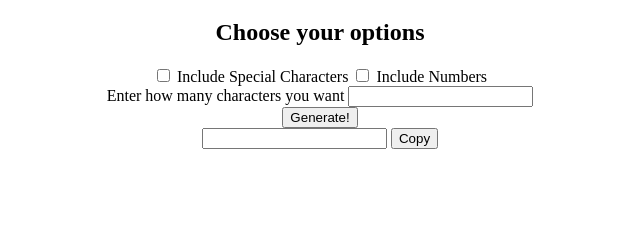
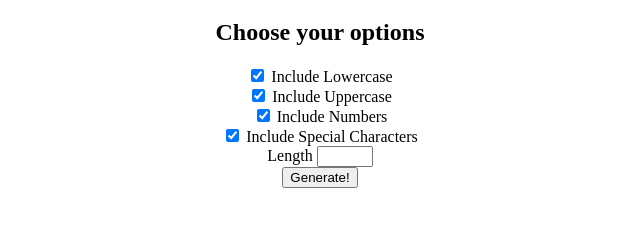
Before and after one commit to mitchlyon/password-generator, a plain HTML site: page index.html in a window 1280 px wide. Shown: the part 61-288 px from the top of the page, without its empty margins (320-960 px from the left). Drawn offline with Linux system fonts and the light colour scheme.

Commit message:
Update index.html

```diff
--- a/index.html
+++ b/index.html
@@ -12,31 +12,45 @@
 
 <body>
 
+    <h1>Password Generator</h1>
+    <h2>Choose your options</h2>
+    <!--password options-->
 
-    <h1>Password Generator</h1>
+    <div class="setting">
+        <div class=setting>
+            <input type="checkbox" id="lowercase" checked />
+            <label for="lowercase">Include Lowercase</label>
+        </div>
+        <div class="setting">
+            <input type="checkbox" id="uppercase" checked/>
+            <label for="uppercase">Include Uppercase</label>
+        </div>
+        <div class="setting">
+            <input type="checkbox" id="numbers" checked/>
+            <label for="numbers">Include Numbers</label>
+        </div>
+        <div class="setting">
+            <input type="checkbox" id="special" checked/>
+            <label for="special">Include Special Characters</label>
+        </div>
 
-    <h2>Choose your options</h2>
-    <div>
-        <span class="checkbox">
-            <input type="checkbox" id="special" />
-            <label for="chekcbox">Include Special Characters</label>
-        </span>
-        <span class="checkbox">
-            <input type="checkbox" id="numbers" />
-            <label for="chekcbox">Include Numbers</label>
-        </span>
-    </div>
-    <div>
-        <label for="number">Enter how many characters you want</label>
-        <input type="number" id="length" class="number-input" />
+        <div class="setting">
+            <label for="length">Length</label>
+            <input type="number" id="length" min="8" max="50"/>
+        </div>
     </div>
 
+
     <div>
-        <button class="btn" id="generate">Generate!</button>
+        <button class="btn" id="generate">
+            Generate!
+        </button>
     </div>
 
-    <input type="text" id="password" /> <button id="copy">Copy</button>
+    <div class="result-container">
+        <span id="result"></span>
 
+    </div>
     <script src="./assets/java.js"></script>
 </body>
 
```
